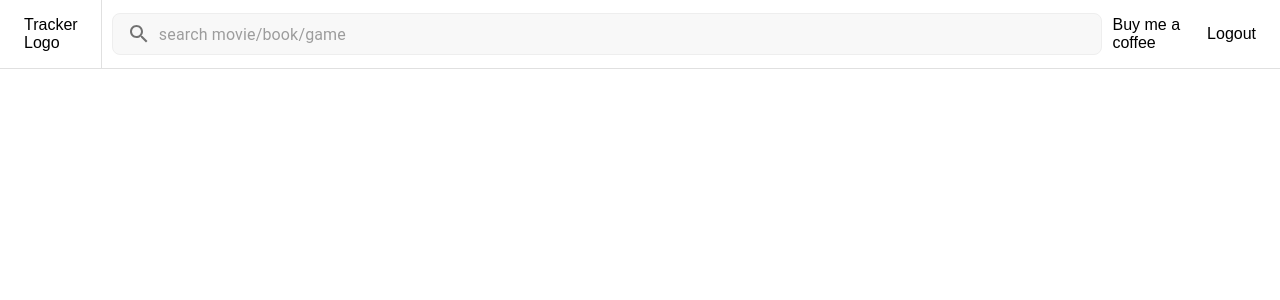
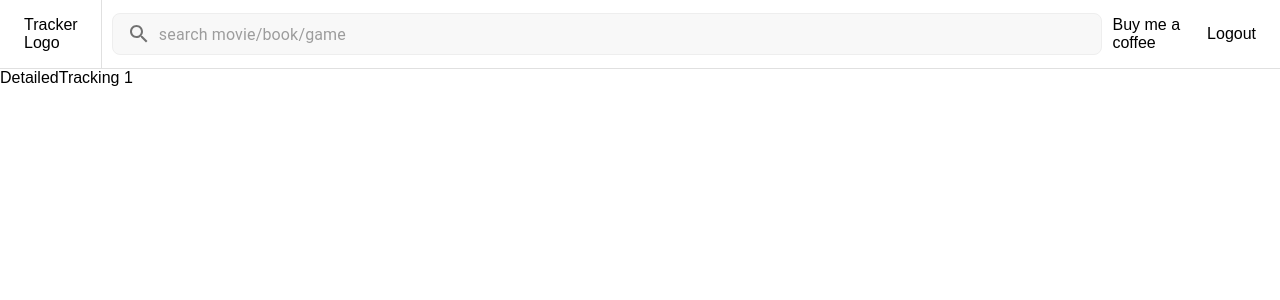
Before and after one commit to BodaNabeel/milestonetracker, a React (Vite) app: page /tracking/1 in a window 1280 px wide. Shown: the top 300 px of the page. Built offline with nearby package versions, Linux system fonts and the light colour scheme.

Commit message:
DetailedTracking built

```diff
--- a/src/App.jsx
+++ b/src/App.jsx
@@ -6,6 +6,7 @@ import { DataContext } from "./data/DataContext";
 import DataDisplay from "./component/DataDisplay";
 import ProgressOverviewCard from "./component/card/ProgressOverviewCard";
 import { BrowserRouter, Routes, Route } from "react-router-dom";
+import DetailedTracking from "./component/card/DetailedTracking";
 
 function PrimaryApp() {
   const responsiveSearchBar = useMediaQuery("(max-width:700px)");
@@ -38,7 +39,8 @@ function App() {
       <Routes>
         <Route path="/" element={<ProgressOverviewCard />} />
         <Route path="/:res" element={<DataDisplay />} />
-        <Route path="/tracking/Books" element={<h1>Hello World!</h1>}/>
+        <Route path="/tracking/:id" element={<DetailedTracking/>}/>
+
       </Routes>
     </BrowserRouter>
   );
--- /dev/null
+++ b/src/component/card/DetailedTracking.jsx
@@ -0,0 +1,14 @@
+import React from "react";
+import { useParams } from "react-router-dom";
+
+function DetailedTracking() {
+    // Getting the params which will be used to condtionally render data in UI
+  const routeParams = useParams();
+  return (
+    <>
+      <div>DetailedTracking {routeParams.id} </div>
+    </>
+  );
+}
+
+export default DetailedTracking;
```
